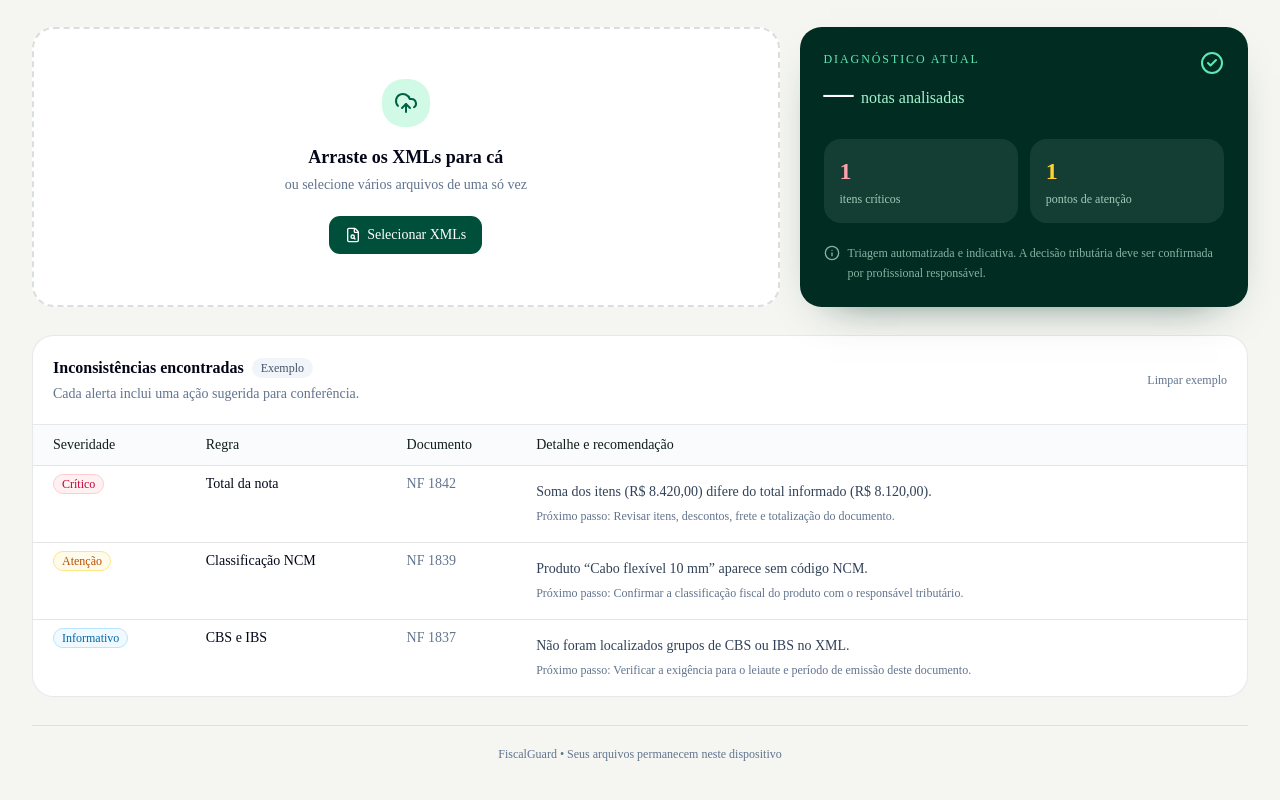
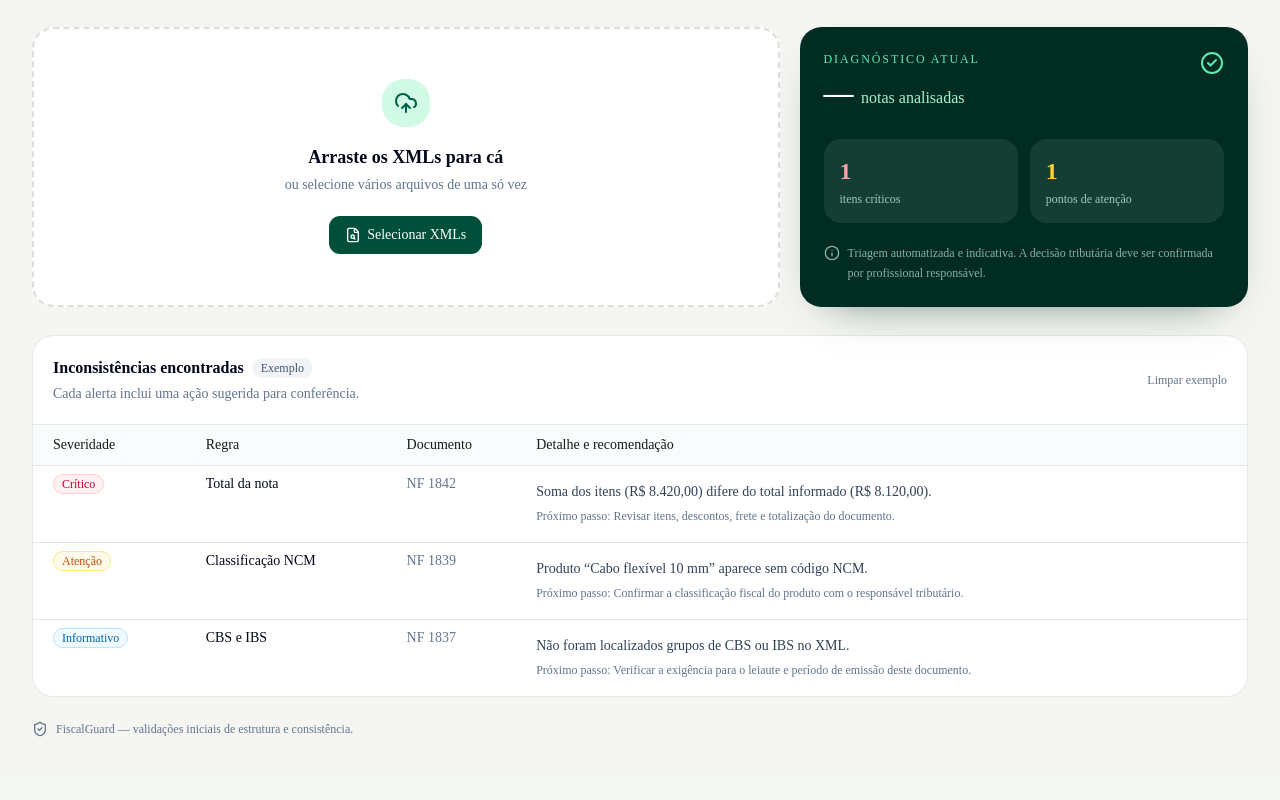
Before and after one commit to Thiago-A-Gomes/fiscalguard, a React (Vite) app: page / in a window 1280 px wide. Shown: the part 246-1046 px from the top of the page. After the commit the page ends 1023 px from the top, so only its background shows below. Built offline with nearby package versions, Linux system fonts and the light colour scheme.

Commit message:
Restore compact dashboard footer

```diff
--- a/app/page.tsx
+++ b/app/page.tsx
@@ -43,8 +43,8 @@ export default function Home() {
         <section className="mt-7 overflow-hidden rounded-2xl border border-emerald-950/10 bg-white"><div className="flex flex-col justify-between gap-3 border-b border-emerald-950/10 px-5 py-5 sm:flex-row sm:items-center"><div><div className="flex items-center gap-2"><h2 className="font-semibold">Inconsistências encontradas</h2>{showDemo && invoices.length === 0 && <Badge className="bg-slate-100 text-slate-600">Exemplo</Badge>}</div><p className="mt-1 text-sm text-slate-500">Cada alerta inclui uma ação sugerida para conferência.</p></div>{showDemo && <button onClick={() => setShowDemo(false)} className="text-left text-xs font-medium text-slate-500 underline-offset-4 hover:underline">Limpar exemplo</button>}</div>
           {findings.length ? <Table><TableHeader><TableRow className="bg-slate-50/80"><TableHead className="pl-5">Severidade</TableHead><TableHead>Regra</TableHead><TableHead>Documento</TableHead><TableHead>Detalhe e recomendação</TableHead></TableRow></TableHeader><TableBody>{findings.map((finding) => <TableRow key={finding.id}><TableCell className="pl-5 align-top"><Badge variant="outline" className={severityStyle(finding.severity)}>{finding.severity}</Badge></TableCell><TableCell className="align-top font-medium">{finding.rule}</TableCell><TableCell className="align-top text-slate-500">{finding.document}</TableCell><TableCell className="min-w-[360px] whitespace-normal py-4"><p className="text-slate-700">{finding.detail}</p><p className="mt-1 text-xs leading-5 text-slate-500">Próximo passo: {finding.suggestion}</p></TableCell></TableRow>)}</TableBody></Table> : <div className="grid min-h-52 place-items-center p-8 text-center"><div><CheckCircle2 className="mx-auto size-9 text-emerald-600" /><p className="mt-3 font-medium">Nenhuma inconsistência encontrada</p><p className="mt-1 text-sm text-slate-500">Envie outros documentos para continuar a análise.</p></div></div>}
         </section>
-        <footer className="mt-7 border-t border-emerald-950/10 py-5 text-center text-xs text-slate-500">
-          FiscalGuard • Seus arquivos permanecem neste dispositivo
+        <footer className="mt-6 flex items-center gap-2 text-xs text-slate-500">
+          <ShieldCheck className="size-4" /> FiscalGuard — validações iniciais de estrutura e consistência.
         </footer>
       </div>
     </main>
```
